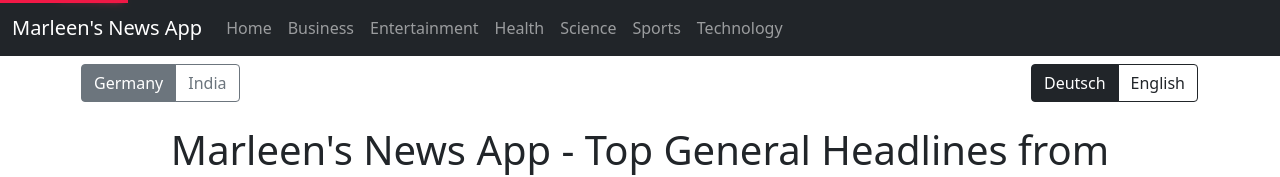
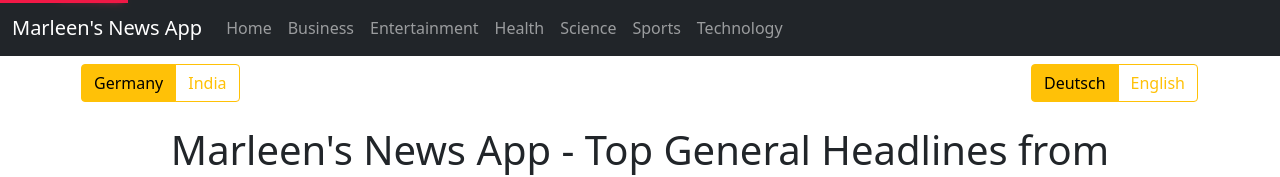
Before and after one commit to dipanc1/marli--news-app, a React (Create React App) app: page / in a window 1280 px wide. Shown: the top 177 px of the page. Built offline with nearby package versions, Linux system fonts and the light colour scheme; no server answers.

Commit message:
navabr is working again, changed a few things

```diff
--- a/src/App.js
+++ b/src/App.js
@@ -45,19 +45,19 @@ const App = () => {
         <div className="container d-flex justify-content-between mt-2">
 
           <div className="btn-group" role="group" aria-label="Basic radio toggle button group">
-            <input type="radio" className="btn-check" name="btnradio" id="btnradio1" autoComplete="off" checked={country === 'de' ? true : false} />
-            <label className="btn btn-outline-secondary" htmlFor="btnradio1" onClick={handleGermany}>Germany</label>
+            <input type="radio" className="btn-check" name="btnradio" id="btnradio1" autoComplete="off" defaultChecked={country === 'de' ? true : false} />
+            <label className="btn btn-outline-warning" htmlFor="btnradio1" onClick={handleGermany}>Germany</label>
 
-            <input type="radio" className="btn-check" name="btnradio" id="btnradio3" autoComplete="off" checked={country === 'in' ? true : false} />
-            <label className="btn btn-outline-secondary" htmlFor="btnradio3" onClick={handleIndia}>India</label>
+            <input type="radio" className="btn-check" name="btnradio" id="btnradio3" autoComplete="off" defaultChecked={country === 'in' ? true : false} />
+            <label className="btn btn-outline-warning" htmlFor="btnradio3" onClick={handleIndia}>India</label>
           </div>
 
           <div className="btn-group" role="group" aria-label="Basic radio toggle button second group">
-            <input type="radio" className="btn-check" name="btnradio9" id="btnradio2" autoComplete="off" checked={language === 'de' ? true : false} />
-            <label className="btn btn-outline-dark" htmlFor="btnradio2" onClick={handleGerman}>Deutsch</label>
+            <input type="radio" className="btn-check" name="btnradio9" id="btnradio2" autoComplete="off" defaultChecked={language === 'de' ? true : false} />
+            <label className="btn btn-outline-warning" htmlFor="btnradio2" onClick={handleGerman}>Deutsch</label>
 
-            <input type="radio" className="btn-check" name="btnradio9" id="btnradio5" autoComplete="off" checked={language === 'en' ? true : false} />
-            <label className="btn btn-outline-dark" htmlFor="btnradio5" onClick={handleEnglish}>English</label>
+            <input type="radio" className="btn-check" name="btnradio9" id="btnradio5" autoComplete="off" defaultChecked={language === 'en' ? true : false} />
+            <label className="btn btn-outline-warning" htmlFor="btnradio5" onClick={handleEnglish}>English</label>
           </div>
 
         </div>
--- a/src/components/NavBar.js
+++ b/src/components/NavBar.js
@@ -10,10 +10,10 @@ const NavBar = () => {
             <nav className="navbar navbar-expand-lg navbar-dark bg-dark">
                 <div className="container-fluid">
                     <Link className="navbar-brand" to="/">Marleen's News App</Link>
-                    <button className="navbar-toggler" type="button" data-bs-toggle="collapse" data-bs-target="#navbarSupportedContent" aria-controls="navbarSupportedContent" aria-expanded="false" aria-label="Toggle navigation">
+                    <button className="navbar-toggler" type="button" data-bs-toggle="collapse" data-bs-target="#navbarNav" aria-controls="navbarNav" aria-expanded="false" aria-label="Toggle navigation">
                         <span className="navbar-toggler-icon"></span>
                     </button>
-                    <div className="collapse navbar-collapse" darkid="navbarSupportedContent">
+                    <div className="collapse navbar-collapse" id="navbarNav">
                         <ul className="navbar-nav me-auto mb-2 mb-lg-0">
                             <li className="nav-item">
                                 <Link className="nav-link" aria-current="page" to="/">Home</Link>
```
